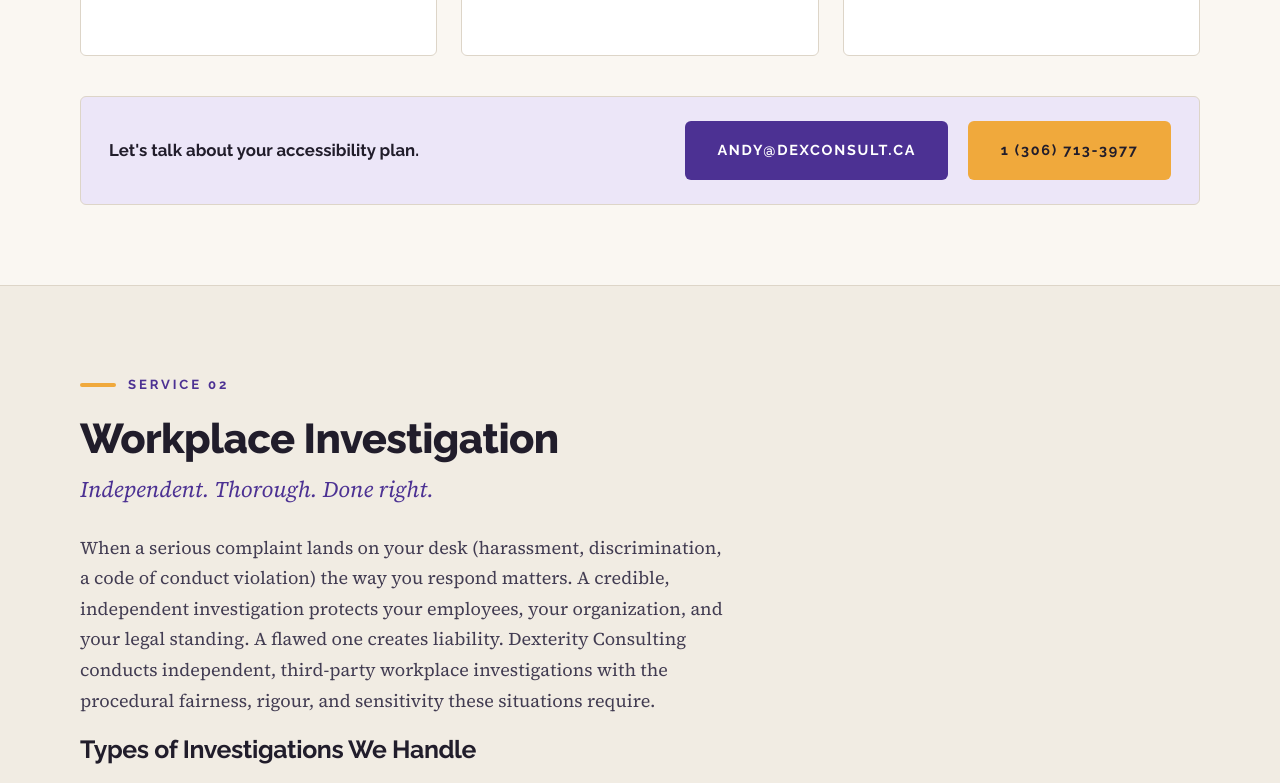
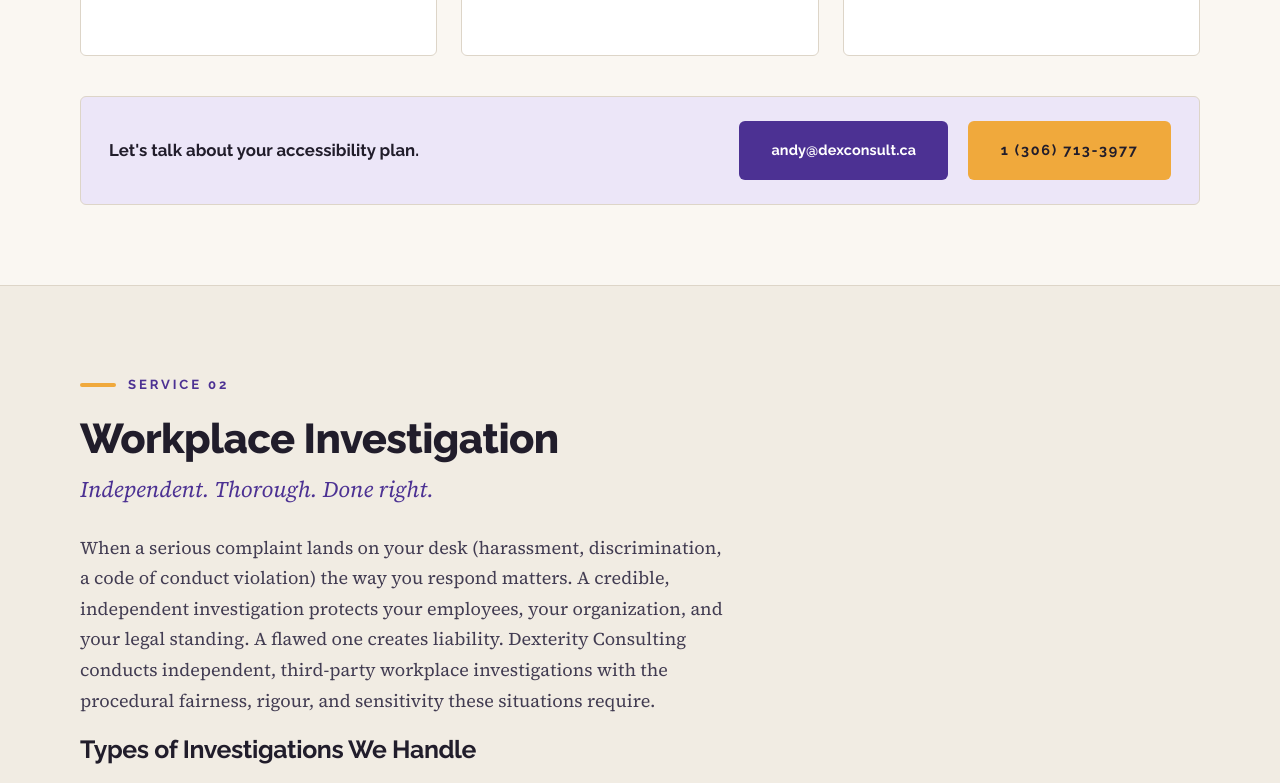
Before and after one commit to PivensPortfolio/DexConsult, a React (Vite) app: page /our-services in a window 1280 px wide. Shown: the part 1980-2763 px from the top of the page. Built offline with nearby package versions, Linux system fonts and the light colour scheme.

Commit message:
Show email buttons in normal case, not all-caps

```diff
--- a/src/pages/Faq.jsx
+++ b/src/pages/Faq.jsx
@@ -71,7 +71,7 @@ export default function Faq() {
         <div className="container">
           <h2>Still have a question?</h2>
           <div style={{ display: 'flex', gap: '1rem', flexWrap: 'wrap' }}>
-            <a href={`mailto:${EMAIL}`} className="btn btn-amber">
+            <a href={`mailto:${EMAIL}`} className="btn btn-amber btn-email">
               {EMAIL}
             </a>
             <a href="tel:+13067133977" className="btn btn-ghost-light">
--- a/src/pages/Services.jsx
+++ b/src/pages/Services.jsx
@@ -8,7 +8,7 @@ function SectionCta({ lead }) {
   return (
     <div className="svc-cta">
       <p>{lead}</p>
-      <a className="btn btn-plum" href={`mailto:${EMAIL}`}>
+      <a className="btn btn-plum btn-email" href={`mailto:${EMAIL}`}>
         {EMAIL}
       </a>
       <a className="btn btn-amber" href={PHONE_HREF}>
--- a/src/pages/Team.jsx
+++ b/src/pages/Team.jsx
@@ -159,7 +159,7 @@ export default function Team() {
         <div className="container">
           <h2>Ready to talk about your organization&rsquo;s needs?</h2>
           <div style={{ display: 'flex', gap: '1rem', flexWrap: 'wrap' }}>
-            <a href="mailto:andy@dexconsult.ca" className="btn btn-amber">
+            <a href="mailto:andy@dexconsult.ca" className="btn btn-amber btn-email">
               andy@dexconsult.ca
             </a>
             <a href="tel:+13067133977" className="btn btn-ghost-light">
--- a/src/styles.css
+++ b/src/styles.css
@@ -258,6 +258,8 @@ a:hover { color: var(--plum-deep); }
   border-color: rgba(255, 255, 255, 0.55);
 }
 .btn-ghost-light:hover { border-color: var(--amber); color: var(--amber); }
+/* Email/contact buttons read naturally instead of shouting in all-caps */
+.btn-email { text-transform: none; letter-spacing: 0.01em; }
 
 /* ---------- Hero ---------- */
 .hero {
```
